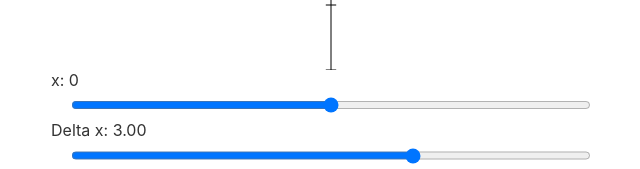
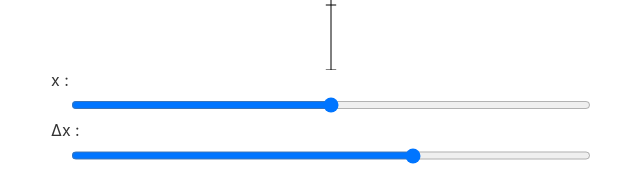
Before and after one commit to nchlsb/early-calc, a Svelte app: page / in a window 1280 px wide. Shown: the part 552-721 px from the top of the page, without its empty margins (309-949 px from the left). Built offline with nearby package versions, Linux system fonts and the light colour scheme.

Commit message:
Rendered more text in katex

```diff
--- a/src/App.svelte
+++ b/src/App.svelte
@@ -124,9 +124,17 @@ import { each, onMount } from 'svelte/internal';
 	];
 
 	onMount(() => {
+
+		// functions at the top
 		for (let f of functions) {
 			katex.render(f.representation, document.getElementById(`${f.id}`), {output: 'html'});
 		}
+
+		// input for location of tangent line
+		katex.render("x:", document.getElementById("labelDerivative"), {output: 'html'});
+
+		// input for delta x
+		katex.render("\\Delta x:", document.getElementById("labelDeltaX"), {output: 'html'});
 	});
 
 /*
@@ -208,10 +216,10 @@ let selectedIndex = 0;
 		</g>
 	</svg>
 
-	<label for="derivative">x: {x}</label>
+	<label id="labelDerivative" for="derivative">x: {x}</label>
 	<input id="derivative" type="range" step="0.01" min={xMinBound} max={xMaxBound} bind:value={sliderX}>
 
-	<label for="deltaX">Delta x: {deltaX.toFixed(2)}</label>
+	<label id="labelDeltaX" for="deltaX">Delta x: {deltaX.toFixed(2)}</label>
 	<input id="deltaX" type="range" min="0.001" step="0.01" max={Math.log(xMaxBound - xMinBound).toFixed(2)}  bind:value={sliderDeltaX}>
 
 
```
